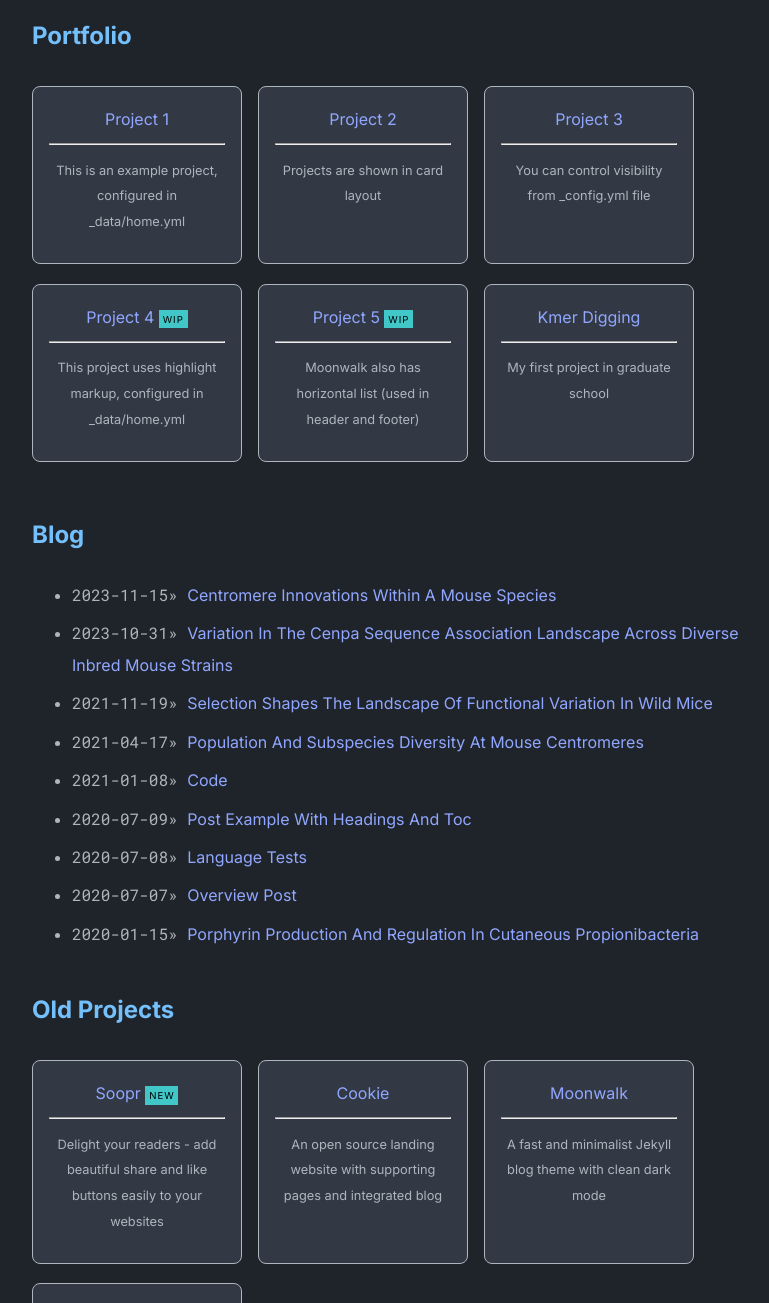
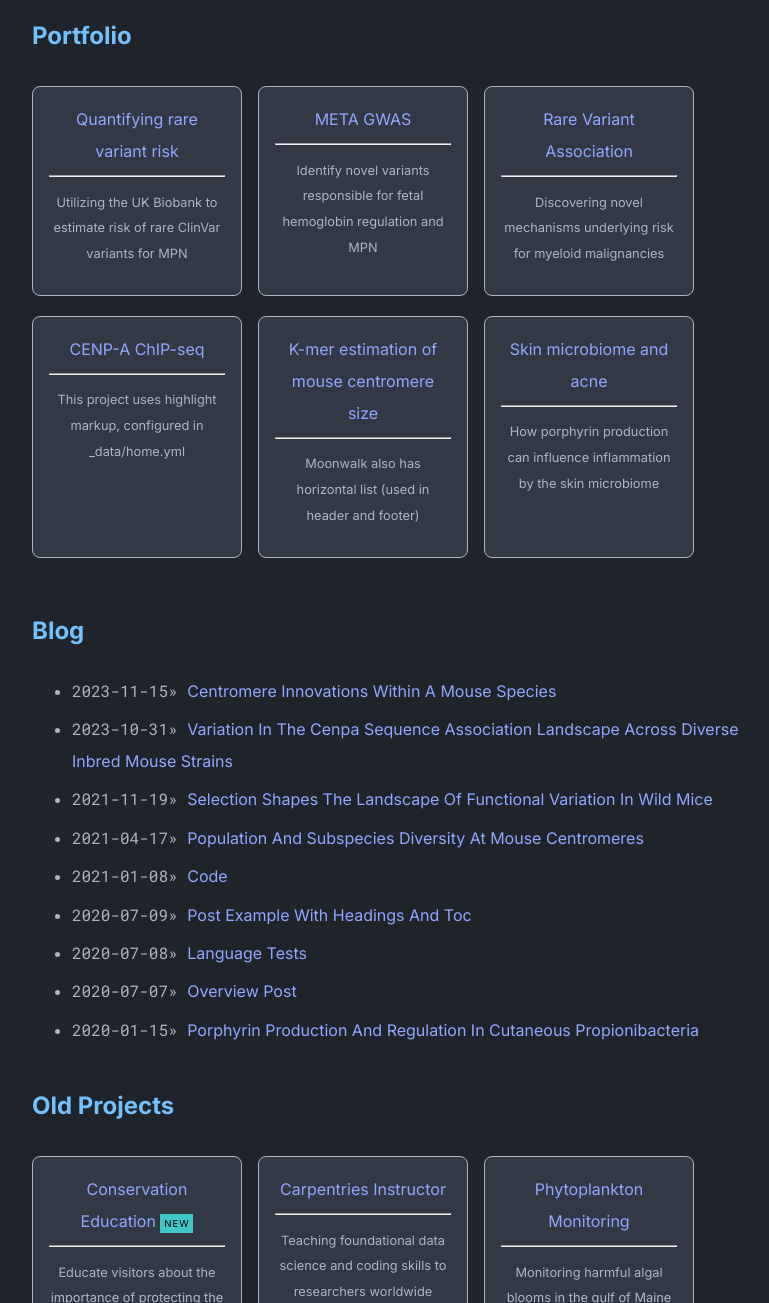
Before and after one commit to umaarora/umaarora.github.io, a Jekyll site: the page built from index.md, in a window 1280 px wide and 1400 px high, scrolled down 472 px, cut to the strip 97-1400 px from the top of the window. Shown: the whole strip, without its empty margins (248-1017 px from the left). Built offline with Jekyll 4.4.1, drawn with Linux system fonts in a browser that asks for light colours; some of the changed text lies outside the part shown.

Commit message:
update project names and descriptions

```diff
--- a/_data/home.yml
+++ b/_data/home.yml
@@ -12,49 +12,43 @@ navbar_entries:
     url: faroundandfindout
 
 project_entries:
-  - title: Project 1
+  - title: Quantifying rare variant risk
     url: overview-post
-    desc: This is an example project, configured in _data/home.yml
+    desc: Utilizing the UK Biobank to estimate risk of rare ClinVar variants for MPN
 
-  - title: Project 2
+  - title: META GWAS
     url: overview-post
-    desc: Projects are shown in card layout
+    desc: Identify novel variants responsible for fetal hemoglobin regulation and MPN
 
-  - title: Project 3
+  - title: Rare Variant Association
     url: overview-post
-    desc: You can control visibility from _config.yml file
+    desc: Discovering novel mechanisms underlying risk for myeloid malignancies
 
-  - title: Project 4
+  - title: CENP-A ChIP-seq
     url: overview-post
     desc: This project uses highlight markup, configured in _data/home.yml
-    highlight: WIP
 
-  - title: Project 5
+  - title: K-mer estimation of mouse centromere size
     url: overview-post
     desc: Moonwalk also has horizontal list (used in header and footer)
-    highlight: WIP
 
-  - title: Kmer Digging
+  - title: Skin microbiome and acne
     url: overview-post
-    desc: My first project in graduate school
+    desc: How porphyrin production can influence inflammation by the skin microbiome
 
 old_project_entries:
-  - title: Soopr
-    url: https://www.soopr.co
-    desc: Delight your readers - add beautiful share and like buttons easily to your websites
+  - title: Conservation Education
+    url: https://www.neaq.org/
+    desc: Educate visitors about the importance of protecting the blue planet
     highlight: NEW
 
-  - title: Cookie
-    url: https://github.com/abhinavs/cookie
-    desc: An open source landing website with supporting pages and integrated blog
+  - title: Carpentries Instructor
+    url: https://carpentries.org/
+    desc: Teaching foundational data science and coding skills to researchers worldwide
 
-  - title: Moonwalk
-    url: https://github.com/abhinavs/moonwalk
-    desc: A fast and minimalist Jekyll blog theme with clean dark mode
-
-  - title: Humangous
-    url: https://www.humangous.co
-    desc: The better people know you, the better they collaborate
+  - title: Phytoplankton Monitoring
+    url: https://www.anecdata.org/projects/view/139/about
+    desc: Monitoring harmful algal blooms in the gulf of Maine
 
 footer_entries:
   - title: github
```
